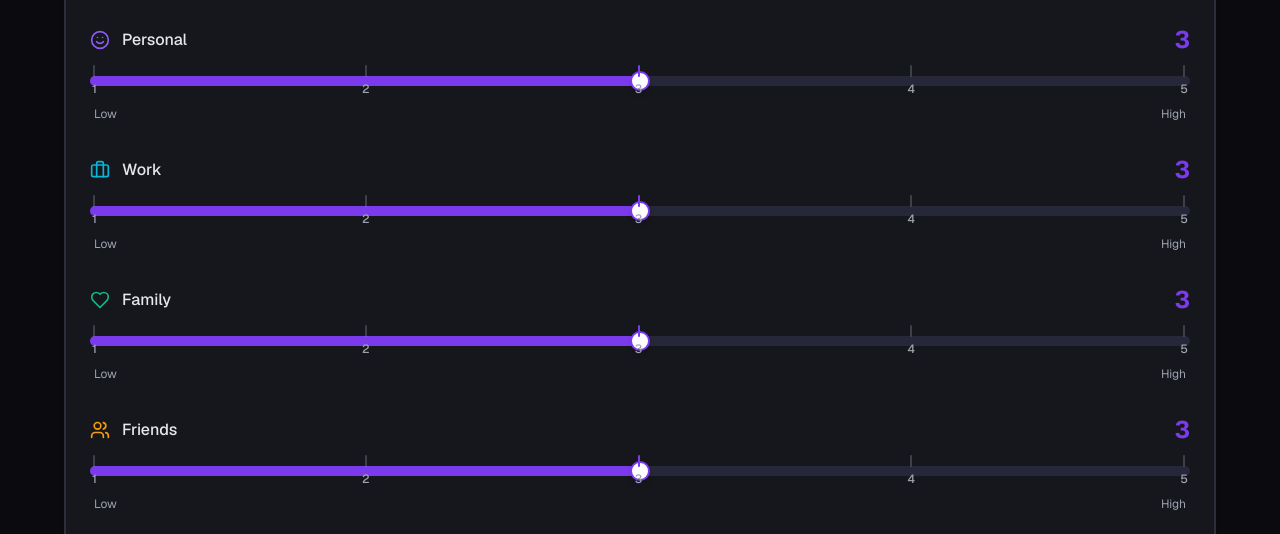
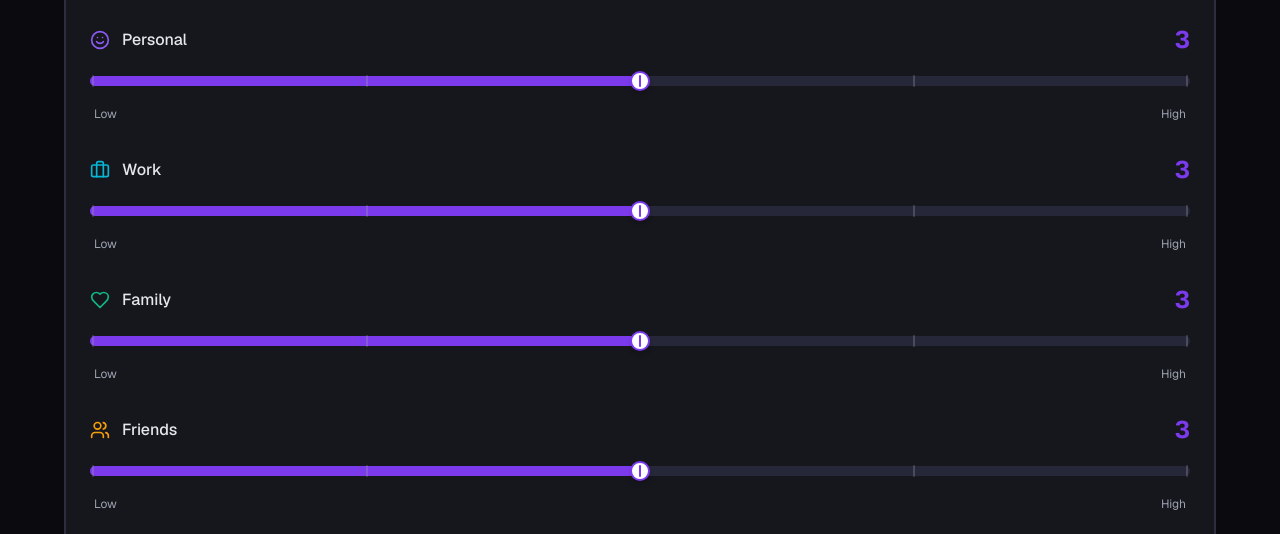
Before and after one commit to Roberra0/checkin_app, a Next.js app in the folder frontend_checkin/: page / in a window 1280 px wide. Shown: the part 266-800 px from the top of the page. Built offline with nearby package versions, Linux system fonts and the light colour scheme.

Commit message:
refactor: remove numbers below tick marks for cleaner design

```diff
--- a/frontend_checkin/components/checkin-form.tsx
+++ b/frontend_checkin/components/checkin-form.tsx
@@ -72,14 +72,14 @@ export function CheckinForm({ onSubmit, isLoading = false }: CheckinFormProps) {
             {/* Tick marks */}
             <div className="absolute top-1/2 -translate-y-1/2 w-full flex justify-between px-0.5 pointer-events-none">
               {[1, 2, 3, 4, 5].map((tick) => (
-                <div key={tick} className="flex flex-col items-center">
-                  <div className={`w-0.5 h-3 rounded-full transition-colors ${
+                <div
+                  key={tick}
+                  className={`w-0.5 h-3 rounded-full transition-colors ${
                     Math.round(values[key]) === tick
                       ? 'bg-primary'
                       : 'bg-muted-foreground/30'
-                  }`} />
-                  <span className="text-xs text-muted-foreground mt-1 font-medium">{tick}</span>
-                </div>
+                  }`}
+                />
               ))}
             </div>
           </div>
```
